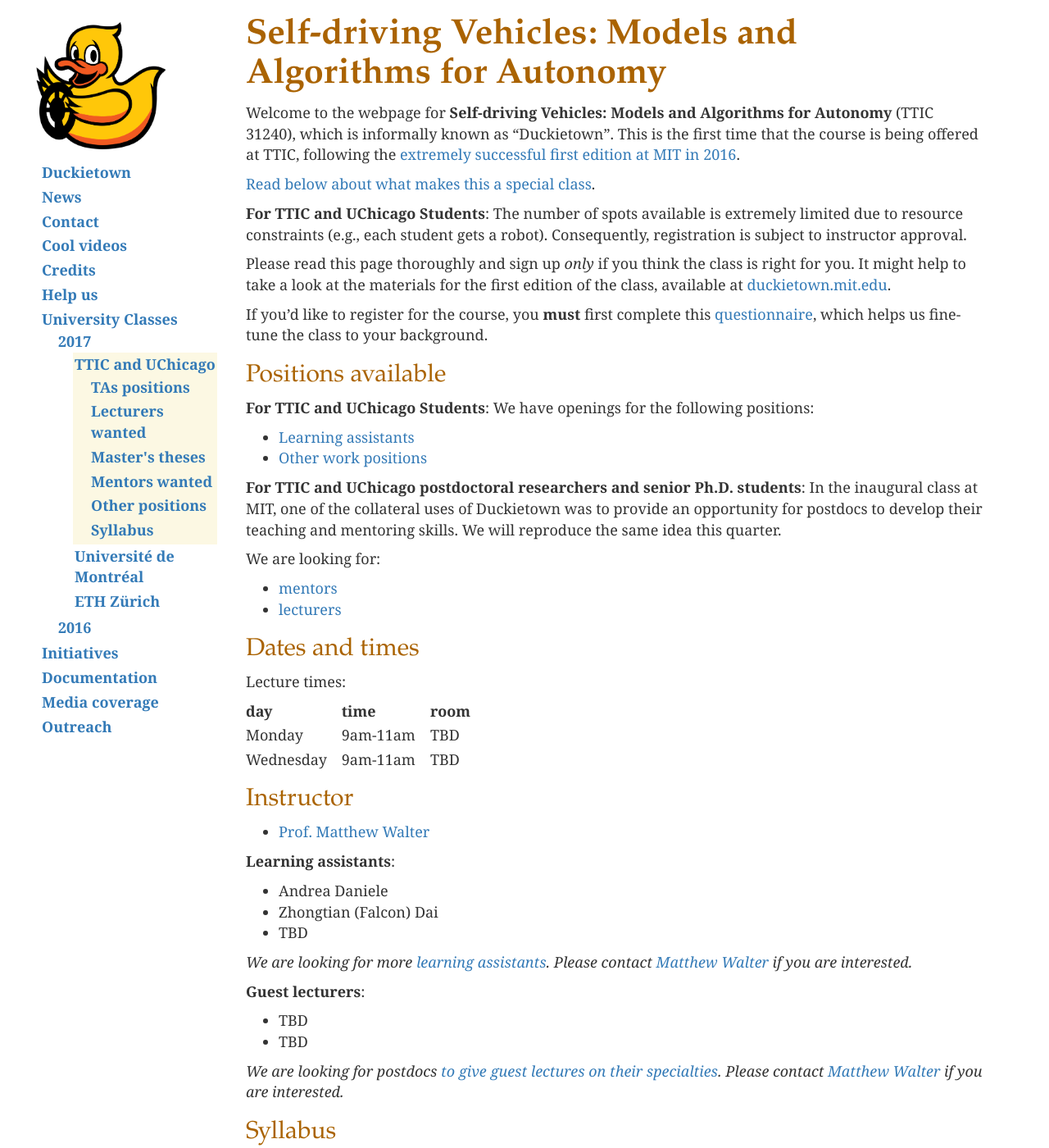
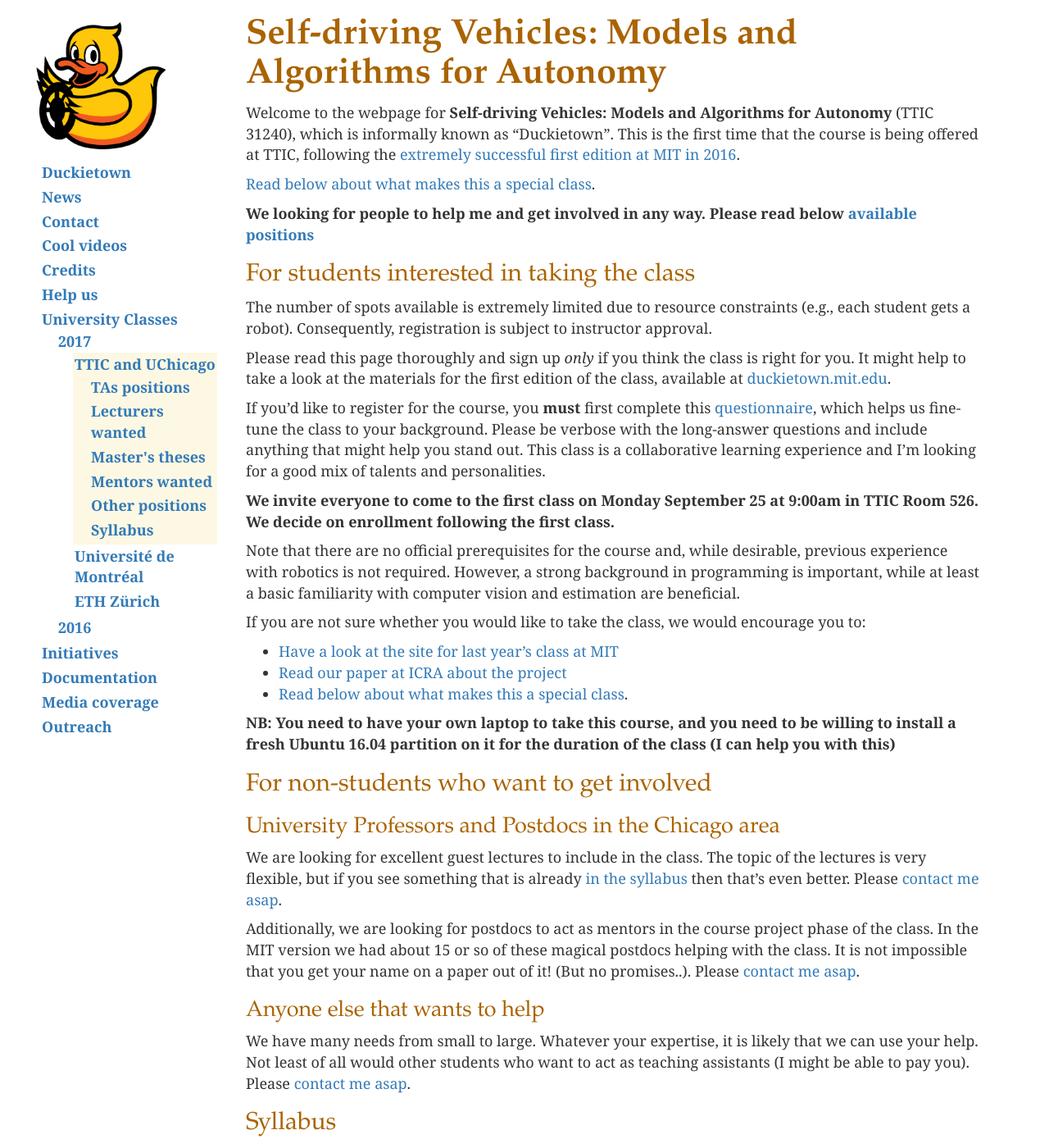
Before and after one commit to ducktown/duckietown.org, a Jekyll site: the page built from classes/2017/17-TTIC/index.md, in a window 1280 px wide and 1400 px high. Shown: the whole window at 82% size. Built offline with Jekyll 4.4.1, drawn with Linux system fonts in a browser that asks for light colours; comment, search, counter and statistics services are not loaded; some of the changed text lies outside the part shown.

Commit message:
updates to TTIC class page

```diff
--- a/classes/2017/17-TTIC/index.md
+++ b/classes/2017/17-TTIC/index.md
@@ -10,8 +10,10 @@
 
 [Read below about what makes this a special class](#special).
 
+**We looking for people to help me and get involved in any way. Please read below [available positions](#positions)**
 
-**For TTIC and UChicago Students**:
+## For students interested in taking the class
+
 The number of spots available is extremely limited due to resource constraints (e.g., each student gets a robot). Consequently, registration is subject to instructor approval.
 
 Please read this page thoroughly and sign up *only* if you
@@ -19,32 +21,41 @@
 look at the materials for the first edition of the class, available at
 [duckietown.mit.edu](http://duckietown.mit.edu).
 
-If you'd like to register for the course, you **must** first complete this [questionnaire][questionnaire], which helps us fine-tune the class to your background.
+If you'd like to register for the course, you **must** first complete this [questionnaire][questionnaire], which helps us fine-tune the class to your background. Please be verbose with the long-answer questions and include anything that might help you stand out. This class is a collaborative learning experience and I’m looking for a good mix of talents and personalities.
 
+**We invite everyone to come to the first class on Monday September 25 at 9:00am in TTIC Room 526. We decide on enrollment following the first class.**
 
+Note that there are no official prerequisites for the course and, while desirable, previous experience with robotics is not required. However, a strong background in programming is important, while at least a basic familiarity with computer vision and estimation are beneficial.
 
-## Positions available
+If you are not sure whether you would like to take the class, we would encourage you to:
+* [Have a look at the site for last year's class at MIT](/classes/2016/16-MIT/index.html)
+* [Read our paper at ICRA about the project][duckietown-icra]
+* [Read below about what makes this a special class](#special).
 
-**For TTIC and UChicago Students**: We have openings for the following positions:
+[duckietown-icra]: http://people.csail.mit.edu/lpaull/publications/Paull_ICRA_2017.pdf
 
-* [Learning assistants](LAs/)
-* [Other work positions](other/)
-
-**For TTIC and UChicago postdoctoral researchers and senior Ph.D. students**: In the inaugural class at MIT, one of the collateral uses of Duckietown was to
-provide an opportunity for postdocs to
-develop their teaching and mentoring skills. We will reproduce
-the same idea this quarter.
-
-We are looking for:
-
-* [mentors](mentors/)
-* [lecturers](lecturers/)
+**NB: You need to have your own laptop to take this course, and you need to be willing to install a fresh Ubuntu 16.04 partition on it for the duration of the class (I can help you with this)**
 
 [questionnaire]: https://goo.gl/forms/L1pQhBYMjVuxh9y32
 
+## For non-students who want to get involved {#positions}
+
+### University Professors and Postdocs in the Chicago area
+
+We are looking for excellent guest lectures to include in the class. The topic of the lectures is very flexible, but if you see something that is already [in the syllabus](syllabus/) then that's even better. Please [contact me asap][walter].
+
+Additionally, we are looking for postdocs to act as mentors in the course project phase of the class. In the MIT version we had about 15 or so of these magical postdocs helping with the class. It is not impossible that you get your name on a paper out of it! (But no promises..). Please [contact me asap][walter].
+
+### Anyone else that wants to help
+
+We have many needs from small to large. Whatever your expertise, it is likely that we can use your help. Not least of all would other students who want to act as teaching assistants (I might be able to pay you). Please [contact me asap][walter].
 
 
-## Dates and times
+## Syllabus
+
+See the official [course syllabus](syllabus/) for more detail on the class.
+
+### Dates and times
 
 Lecture times:
 
@@ -63,7 +74,7 @@
 #times tbody td { padding-right: 1em; padding-top:0.2em;}
 </style>
 
-## Instructor
+### Instructor
 
 <!-- Institute of Dynamic Systems and Control. -->
 
@@ -103,13 +109,13 @@
 * a project presentation (percentage TBD). The projects will be group-based, but the contribution of each student will be assessed individually.
 
 
-## Prerequisites
+### Prerequisites
 
 * Familiarity with the GNU/Linux development environment.
 * Access to a laptop with Ubuntu 16.04 installed.
 
 
-## Related classes at TTIC
+### Related classes at TTIC
 
 The most relevant course at TTIC is:
 
@@ -121,10 +127,10 @@
 [robot-learning]: http://www.ttic.edu/courses/#robo
 
 
-# What makes this a special class? {#special}
+## What makes this a special class? {#special}
 
 
-## Class philosophy
+### Class philosophy
 
 The best engineers are the ones who have solid theoretical foundations,
 as well as practical experience.
```
Also changed, not shown: other parts of classes/2017/17-TTIC/index.md (+1 -6 lines).
